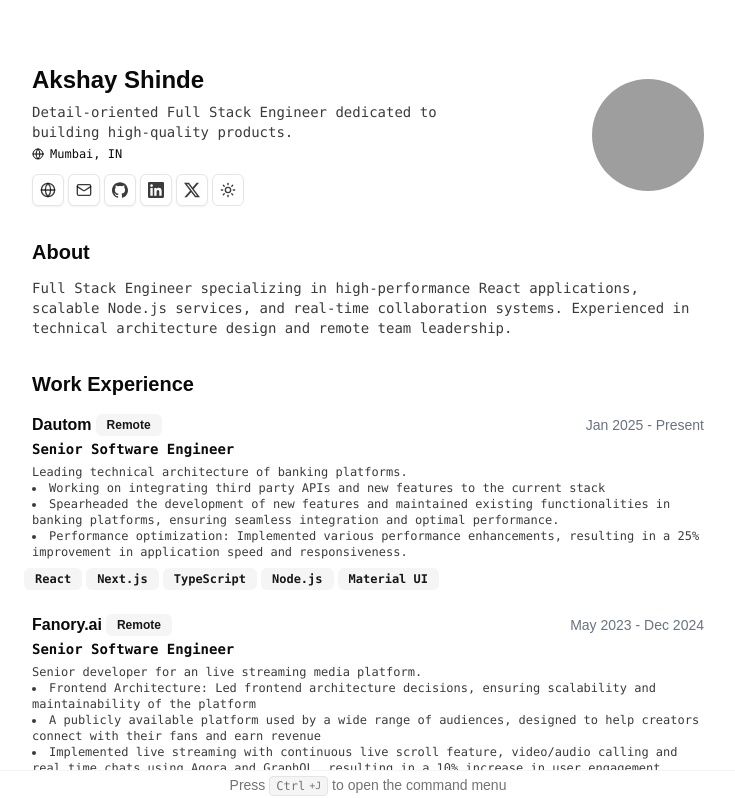
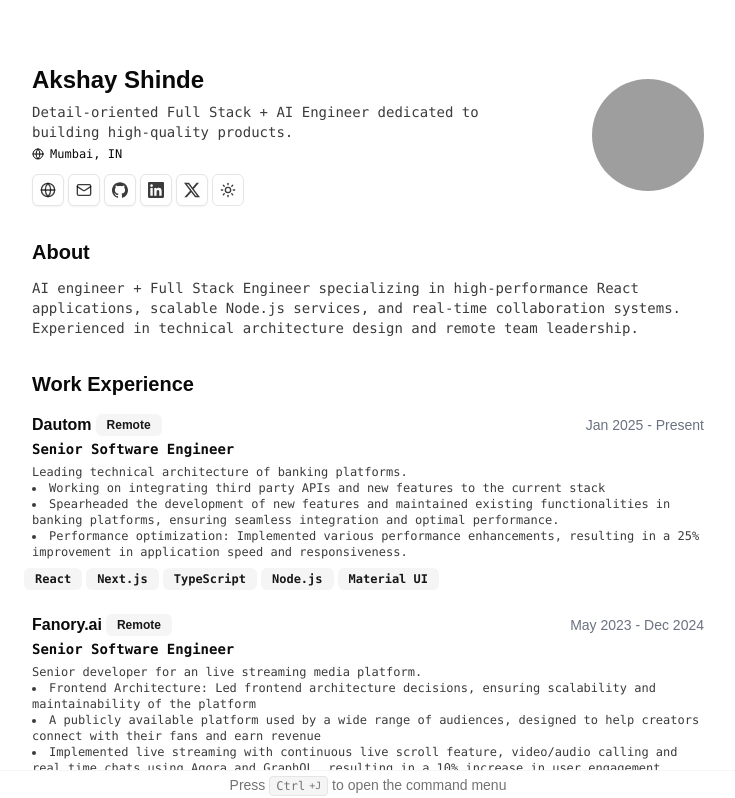
Before and after one commit to blazedglimmer/resume.me, a Next.js app: page / in a window 1280 px wide. Shown: the top 798 px of the page, without its empty margins (272-1007 px from the left). Built offline with nearby package versions, Linux system fonts and the light colour scheme; grey boxes are pictures that could not be loaded.

Commit message:
Update resume data

```diff
--- a/data/resume-data.tsx
+++ b/data/resume-data.tsx
@@ -6,12 +6,13 @@ export const RESUME_DATA = {
   location: 'Mumbai, IN',
   locationLink: '',
   about:
-    'Detail-oriented Full Stack Engineer dedicated to building high-quality products.',
+    'Detail-oriented Full Stack + AI Engineer dedicated to building high-quality products.',
   summary: (
     <>
-      Full Stack Engineer specializing in high-performance React applications,
-      scalable Node.js services, and real-time collaboration systems.
-      Experienced in technical architecture design and remote team leadership.
+      AI engineer + Full Stack Engineer specializing in high-performance React
+      applications, scalable Node.js services, and real-time collaboration
+      systems. Experienced in technical architecture design and remote team
+      leadership.
     </>
   ),
   avatarUrl:
@@ -98,6 +99,7 @@ export const RESUME_DATA = {
         'React Native',
         'Redux Toolkit',
         'Lottie',
+        'AI',
       ],
       title: 'Senior Software Engineer',
       logo: null,
```
